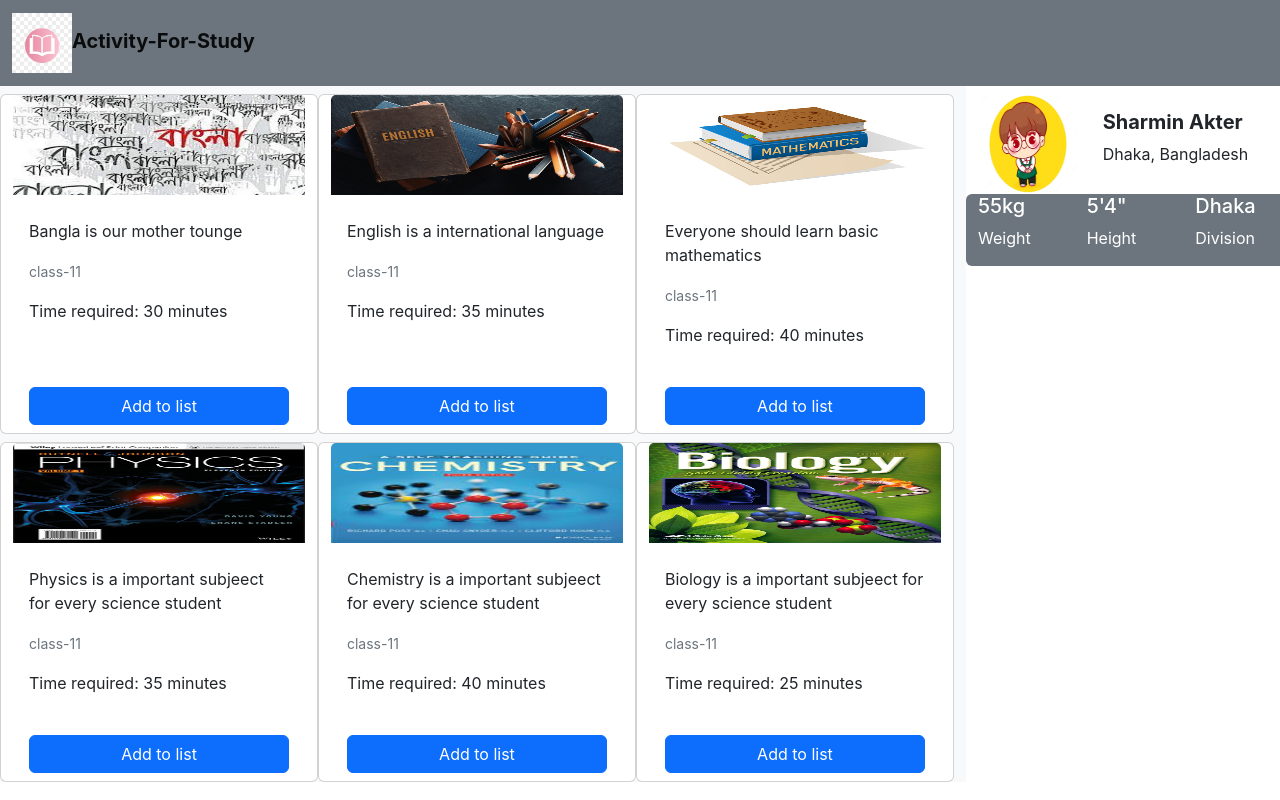
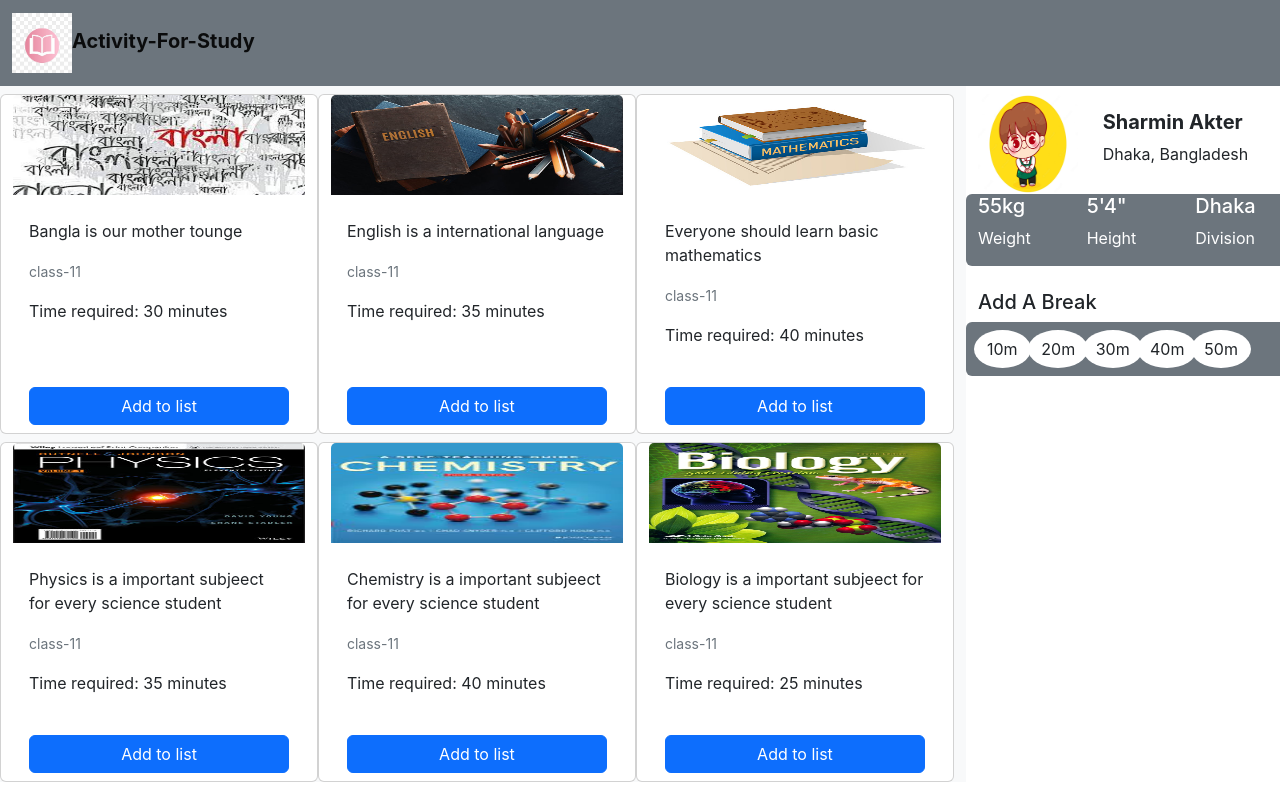
Before and after one commit to SharmiNMooN/react-activity-project, a React (Create React App) app: page / in a window 1280 px wide. Built offline with nearby package versions, Linux system fonts and the light colour scheme.

Commit message:
add a break section added

```diff
--- a/src/components/Sidebar/Sidebar.js
+++ b/src/components/Sidebar/Sidebar.js
@@ -1,6 +1,7 @@
 import logo from "../../images/logo.jpeg";
 
 const Sidebar = (props) => {
+  const breakTime = [10, 20, 30, 40, 50];
   return (
     <div className="card border-0 mt-2">
       <div className="row">
@@ -28,6 +29,21 @@ const Sidebar = (props) => {
           <p>Division</p>
         </div>
       </div>
+
+      <div className="mt-4">
+        <h5>Add A Break</h5>
+        <div className="row bg-secondary rounded">
+          {breakTime.map((item) => (
+            <div className="col-2 p-2">
+              <div className=" rounded-circle text-center fw-bold">
+                <a className="btn btn-rounded rounded-circle text-center bg-white">
+                  {item}m
+                </a>
+              </div>
+            </div>
+          ))}
+        </div>
+      </div>
     </div>
   );
 };
```
